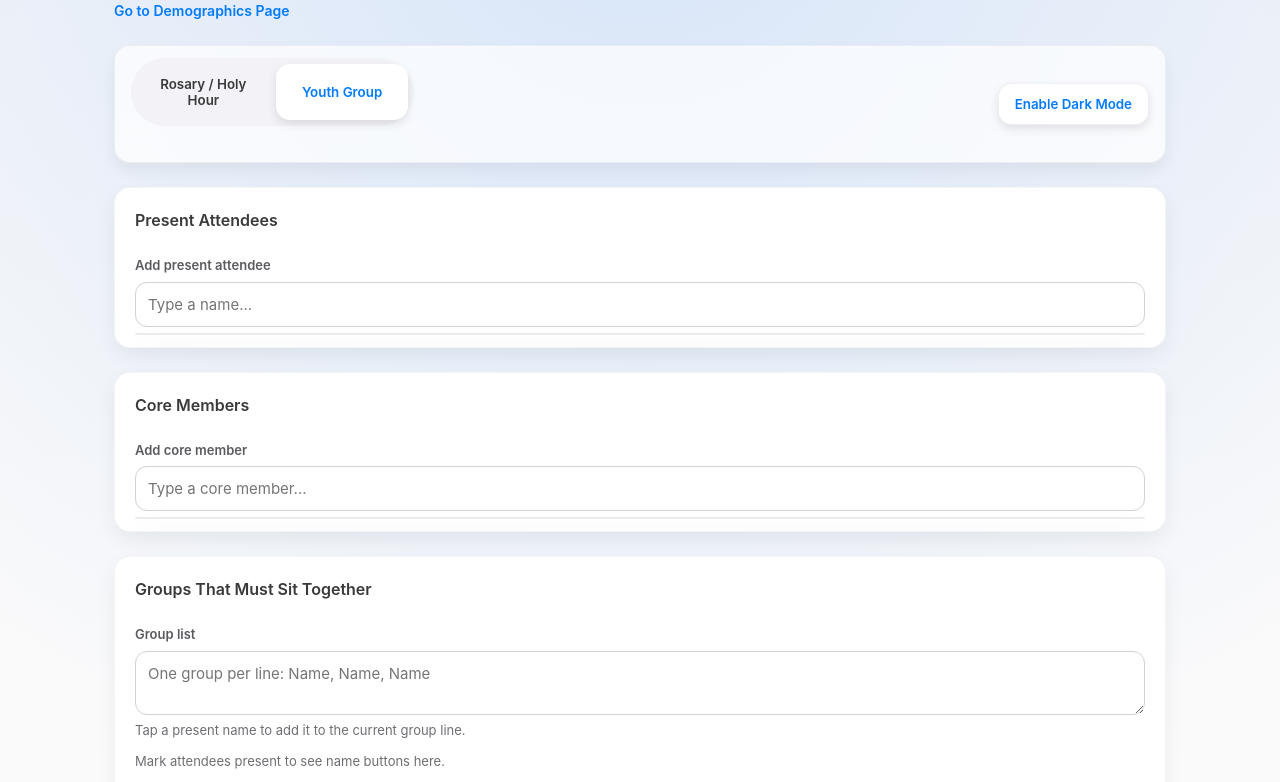
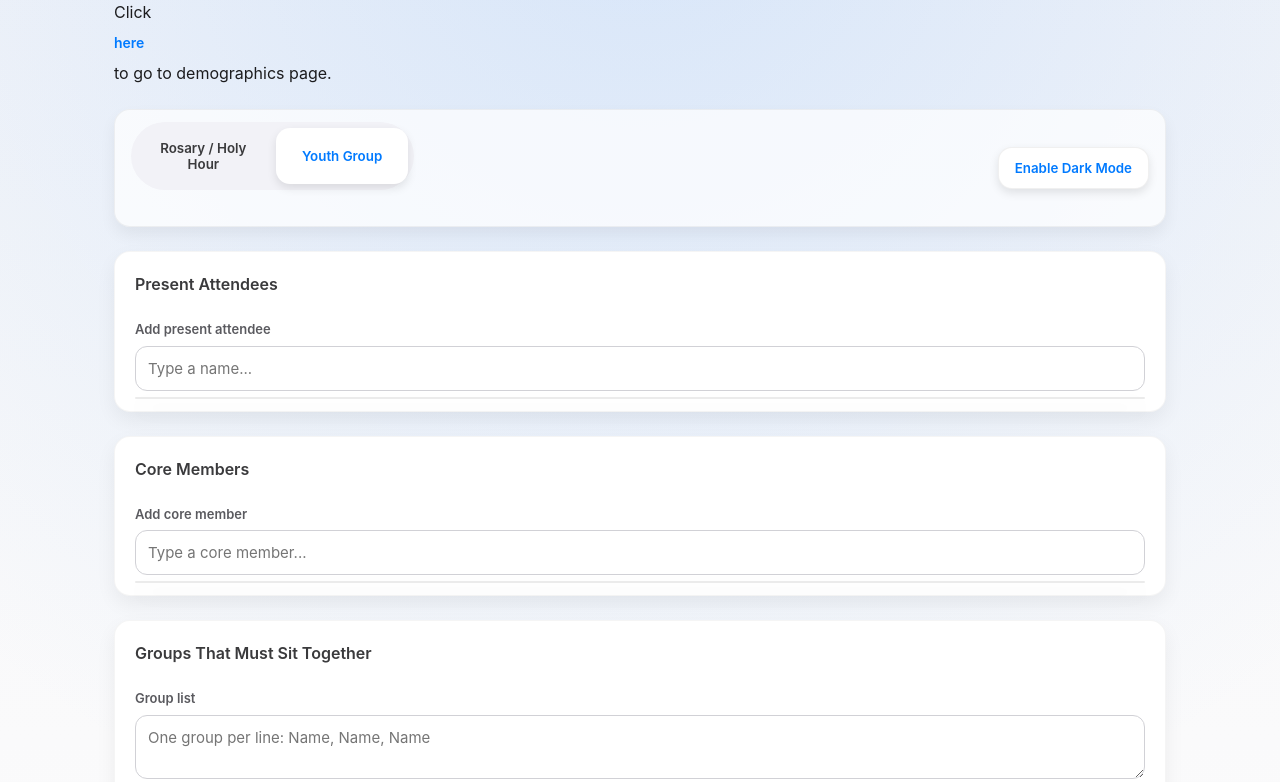
Before and after one commit to raph-ide/Saint-Thomas-Attendance, a plain HTML site: page index.html in a window 1280 px wide. Shown: the part 136-918 px from the top of the page. Drawn offline with Linux system fonts and the light colour scheme.

Commit message:
Update link text for demographics page

```diff
--- a/index.html
+++ b/index.html
@@ -519,7 +519,7 @@ body.dark-mode .suggestion-item.active {
 
 <header class="page-header">
   <h1>Saint Thomas Youth Group Attendance <span>Track attendance, tables, and notes</span></h1>
-  <a class="page-link" href="demographics.html">Go to Demographics Page</a>
+  Click <a class="page-link" href="demographics.html">here</a> to go to demographics page.
 </header>
 
 <div class="toolbar">
```
